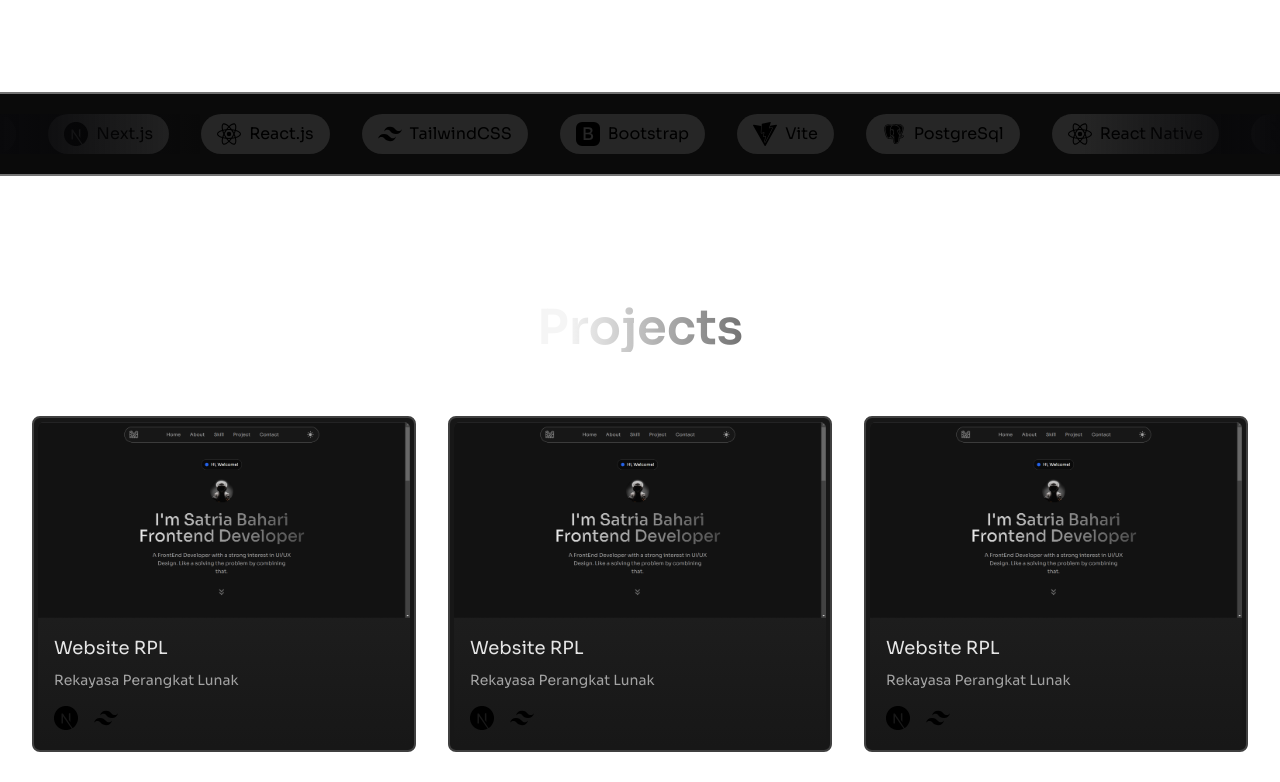
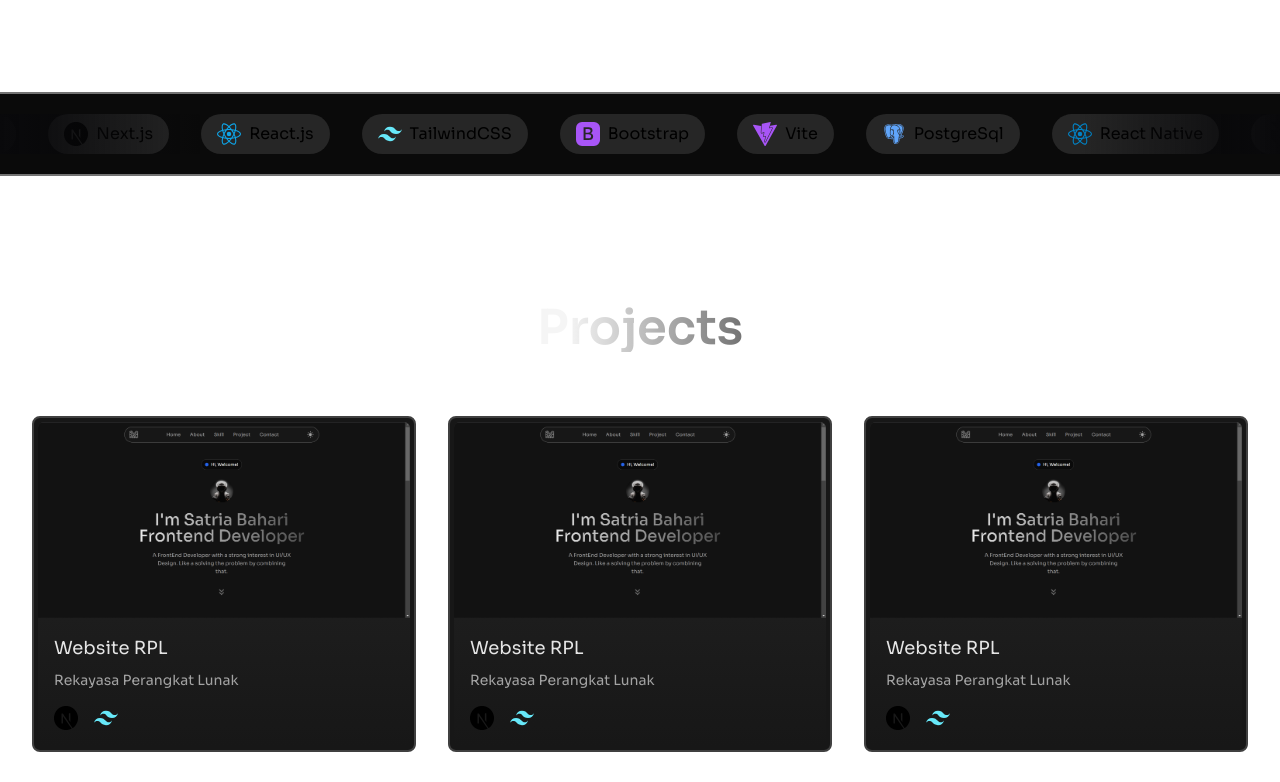
Before and after one commit to satriabahari/portfolio, a Next.js app: page / in a window 1280 px wide. Shown: the part 1540-2322 px from the top of the page. Built offline with nearby package versions, Linux system fonts and the light colour scheme.

Commit message:
Fix section skills

```diff
--- a/components/skills/SkillCard.tsx
+++ b/components/skills/SkillCard.tsx
@@ -1,14 +1,16 @@
-type SkillCardProps = {
-  name: string;
-  icon: JSX.Element;
-};
+import { stackProps } from "@/constant/stacks";
+import { twMerge } from "tailwind-merge";
 
-export default function SkillCard({ name, icon }: SkillCardProps) {
+export default function SkillCard({ icon, title }: stackProps) {
   return (
     <div className="px-4">
-      <div className="flex w-full space-x-2 rounded-full bg-neutral-800 px-4 py-2">
+      <div
+        className={
+          "flex w-full space-x-2 rounded-full bg-neutral-800 px-4 py-2"
+        }
+      >
         <div className="h-6 w-6">{icon}</div>
-        <div className="whitespace-nowrap">{name}</div>
+        <div className="whitespace-nowrap">{title}</div>
       </div>
     </div>
   );
--- a/components/skills/SkillList.tsx
+++ b/components/skills/SkillList.tsx
@@ -1,16 +1,104 @@
 import React from "react";
 import SkillCard from "./SkillCard";
 import MarqueeElement from "./MarqueeElement";
-import { STACKS } from "@/constant/stacks";
+import { BiLogoPostgresql } from "react-icons/bi";
+import { BsFillBootstrapFill } from "react-icons/bs";
+import {
+  SiCss3,
+  SiExpress,
+  SiFramer,
+  SiGithub,
+  SiHtml5,
+  SiJavascript,
+  SiNextdotjs,
+  SiNodedotjs,
+  SiPhp,
+  SiPrisma,
+  SiReact,
+  SiTailwindcss,
+  SiTypescript,
+  SiVite,
+} from "react-icons/si";
+
+const iconSize = "100%";
+
+const STACKS = [
+  {
+    title: "PHP",
+    icon: <SiPhp size={iconSize} className="text-blue-500" />,
+  },
+  {
+    title: "JavaScript",
+    icon: <SiJavascript size={iconSize} className="text-yellow-400" />,
+  },
+  {
+    title: "TypeScript",
+    icon: <SiTypescript size={iconSize} className="text-blue-400" />,
+  },
+  {
+    title: "Next.js",
+    icon: <SiNextdotjs size={iconSize} />,
+  },
+  {
+    title: "React.js",
+    icon: <SiReact size={iconSize} className="text-sky-500" />,
+  },
+  {
+    title: "TailwindCSS",
+    icon: <SiTailwindcss size={iconSize} className="text-cyan-300" />,
+  },
+  {
+    title: "Bootstrap",
+    icon: <BsFillBootstrapFill size={iconSize} className="text-purple-500" />,
+  },
+  {
+    title: "Vite",
+    icon: <SiVite size={iconSize} className="text-purple-500" />,
+  },
+  {
+    title: "PostgreSql",
+    icon: <BiLogoPostgresql size={iconSize} className="text-blue-400" />,
+  },
+  {
+    title: "React Native",
+    icon: <SiReact size={iconSize} className="text-sky-600" />,
+  },
+  {
+    title: "Framer Motion",
+    icon: <SiFramer size={iconSize} />,
+  },
+  {
+    title: "Express.js",
+    icon: <SiExpress size={iconSize} />,
+  },
+  {
+    title: "HTML",
+    icon: <SiHtml5 size={iconSize} className="text-orange-500" />,
+  },
+  {
+    title: "CSS",
+    icon: <SiCss3 size={iconSize} className="text-blue-500" />,
+  },
+  {
+    title: "Prisma",
+    icon: <SiPrisma size={iconSize} className="text-teal-500" />,
+  },
+  {
+    title: "Node JS",
+    icon: <SiNodedotjs size={iconSize} className="text-green-600" />,
+  },
+  {
+    title: "Github",
+    icon: <SiGithub size={iconSize} />,
+  },
+];
 
 export default function SkillList() {
-  const stacksInArray: Array<[string, JSX.Element]> = Object.entries(STACKS)
-  // .sort(() => Math.random() - 0.5);
   return (
     <div className="mb-32 mt-8 flex w-full gap-x-8 overflow-x-hidden border-b-2 border-t-2 border-neutral-500 bg-neutral-950 py-5">
       <MarqueeElement>
-        {stacksInArray.map(([name, icon], index) => (
-          <SkillCard key={index} name={name} icon={icon} />
+        {STACKS.map((stack, index) => (
+          <SkillCard key={index} {...stack} />
         ))}
       </MarqueeElement>
     </div>
```
